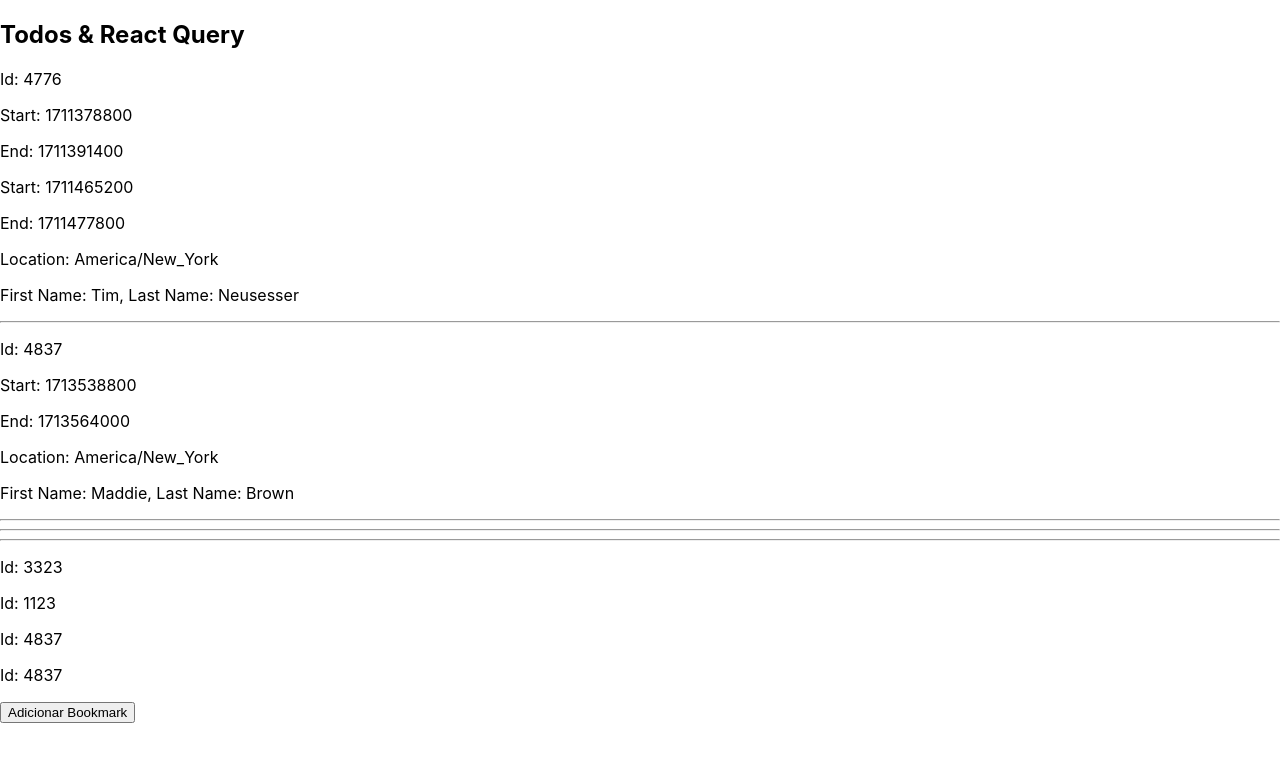
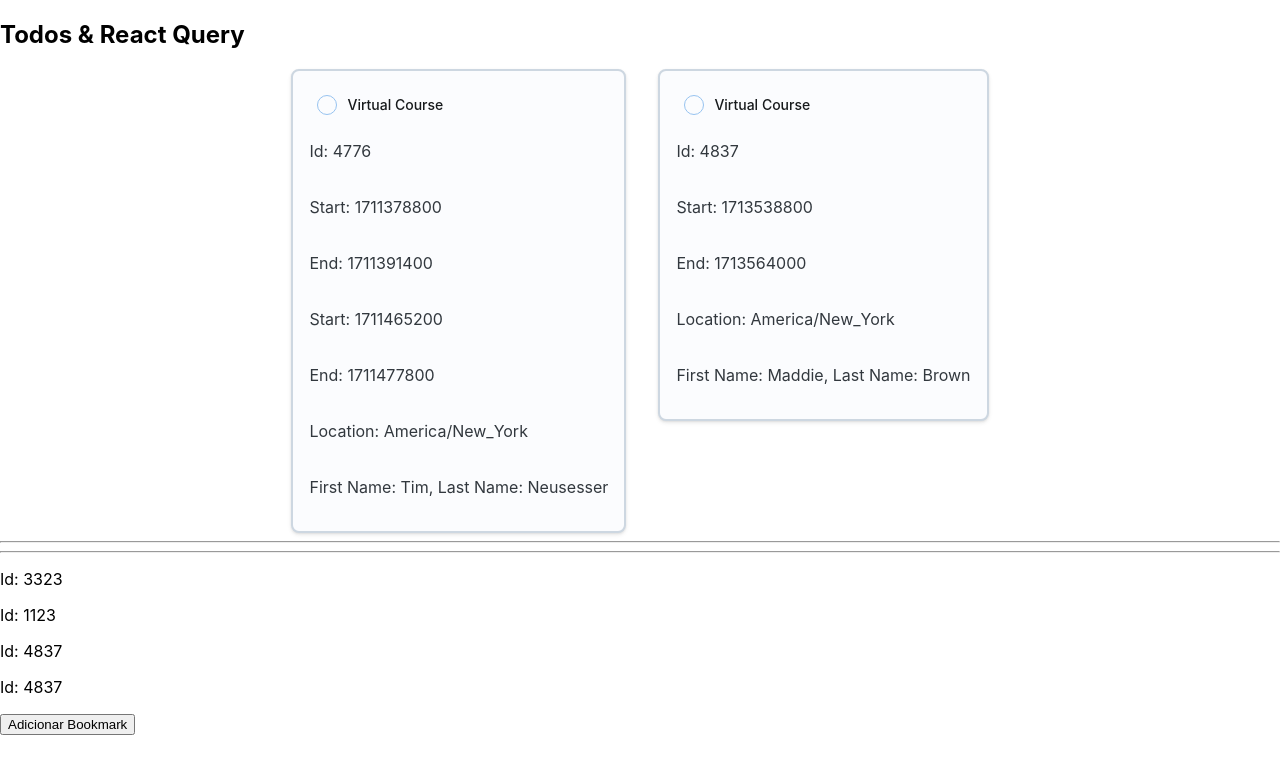
Before and after one commit to Amandasv/nng, a React (Create React App) app: page / in a window 1280 px wide. Shown: the top 774 px of the page. Built offline with nearby package versions, Linux system fonts and the light colour scheme; data requests are answered from the project's data file.

Commit message:
add hover color to card

```diff
--- a/package.json
+++ b/package.json
@@ -3,6 +3,9 @@
   "version": "0.1.0",
   "private": true,
   "dependencies": {
+    "@emotion/react": "^11.11.4",
+    "@emotion/styled": "^11.11.0",
+    "@mui/joy": "^5.0.0-beta.30",
     "@testing-library/jest-dom": "^5.17.0",
     "@testing-library/react": "^13.4.0",
     "@testing-library/user-event": "^13.5.0",
--- a/src/App.tsx
+++ b/src/App.tsx
@@ -8,43 +8,95 @@ import Course from './components/course/Course';
 import { Tile } from './components/course/Tile';
 import { useBookmarkData, useSaveBookmark } from './hooks/useBookmarkData';
 import { BookmarkButton } from './components/bookmark/BookmarkButton';
+import { Card, FormControl, Grid, Radio, RadioGroup, Sheet, Typography } from '@mui/joy';
 
 function App() {
 
   const { data: courseListData, isLoading: isLoadingCourse } = useCourseData();
-  const {saveBookmark} = useSaveBookmark();
+  const { saveBookmark } = useSaveBookmark();
   const [selectedCourse, setSelectedCourse] = useState('')
   console.log('selectedCourse', selectedCourse)
-
-
 
   return (
     <div className="app-container">
       <div className="todos">
         <h2>Todos & React Query</h2>
 
+        <Grid sx={{ flexGrow: 1 }} container spacing={2}>
+          <Grid xs={12}>
+            <Grid container justifyContent="center" spacing={4}>
+            <FormControl>
+              <RadioGroup
+                overlay
+                name="member"
+                orientation="horizontal"
+                sx={{ gap: 2 }}
+              >
+                {courseListData?.map((item: Course) => (
+                  <Grid key={item.id}>
+                    <Sheet
+                      component="label"
+                      key={item.id}
+                      variant="outlined"
+                      sx={
+                        [{
+                          p: 2,
+                          display: 'flex',
+                          flexDirection: 'column',
+                          boxShadow: 'sm',
+                          borderRadius: 'md',
+                          borderWidth: 2,
+                          borderSizing: 'border-box'
+                        },
+                        {
+                          '&:hover': {
+                            borderColor: '#4D0001'
+                          }
+                        }
+                      ]
+                        }
+                    >
+                      <Grid
+                        display="flex"
+                        alignItems="flex-end"
+                      >
+                         <Radio
+                            value={`course${item.id}`}
+                            variant="outlined"
+                            sx={{flexDirection: 'row'}}
+                            color="primary"
+                        />
+                        <Typography level="title-sm" sx={{ marginLeft: '10px' }}>
+                          Virtual Course
+                        </Typography>
+                      </Grid>
 
-        {courseListData?.map((item: Course) => (
-          <>
-          <div onClick={() => setSelectedCourse(item.id)}>
-            <Tile course={item}/>
-          </div>
 
-          </>
+                      <div onClick={() => setSelectedCourse(item.id)}>
+                        <Tile course={item} />
+                      </div>
+                    </Sheet>
+                  </Grid>
+                ))}
+              </RadioGroup>
 
-        ))}
+            </FormControl>
+
+            </Grid>
+          </Grid>
+        </Grid>
 
         {/* <div
           onClick={() => saveBookmark.mutate('999')}
         >
           clica aqui
         </div> */}
-        <hr/>
-        <hr/>
+        <hr />
+        <hr />
 
-        <BookmarkButton id={selectedCourse}/>
+        <BookmarkButton id={selectedCourse} />
       </div>
-    </div>
+    </div >
   );
 }
 
--- a/src/components/course/Tile.tsx
+++ b/src/components/course/Tile.tsx
@@ -1,3 +1,5 @@
+
+import { Card, CardContent } from "@mui/joy";
 import Course from "./Course"
 
 export interface CourseInterface {
@@ -7,7 +9,9 @@ export interface CourseInterface {
 export function Tile({ course }: CourseInterface) {
   const { id, dates, location, instructors } = course
   return (
-    <div>
+    <>
+
+      <CardContent>
         <p>Id: {id} </p>
         {dates.map((date) => (
           <>
@@ -23,7 +27,28 @@ export function Tile({ course }: CourseInterface) {
             </p>
           </>
         ))}
-      <hr/>
-    </div>
+
+      </CardContent>
+
+
+    {/* <CardContent>
+      <Typography sx={{ fontSize: 14 }} color="text.secondary" gutterBottom>
+        Word of the Day
+      </Typography>
+      <Typography variant="h5" component="div">
+        be{bull}nev{bull}o{bull}lent
+      </Typography>
+      <Typography sx={{ mb: 1.5 }} color="text.secondary">
+        adjective
+      </Typography>
+      <Typography variant="body2">
+        well meaning and kindly.
+        <br />
+        {'"a benevolent smile"'}
+      </Typography>
+    </CardContent> */}
+
+    </>
+
   )
 }
```
Also changed, not shown: 1 other file (tests, documents, lock files or other folders). Lines whose indentation alone changed are shown as unchanged.
